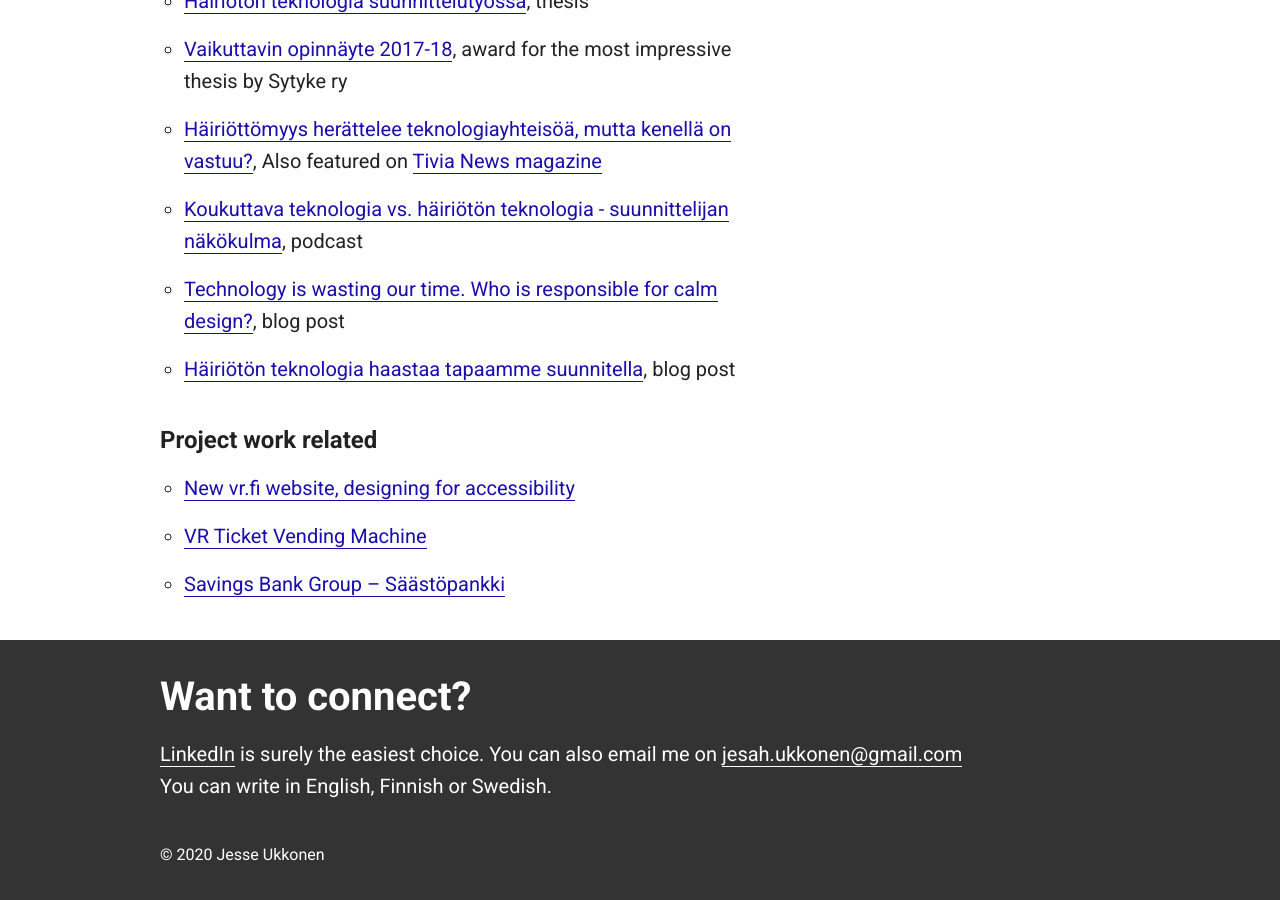
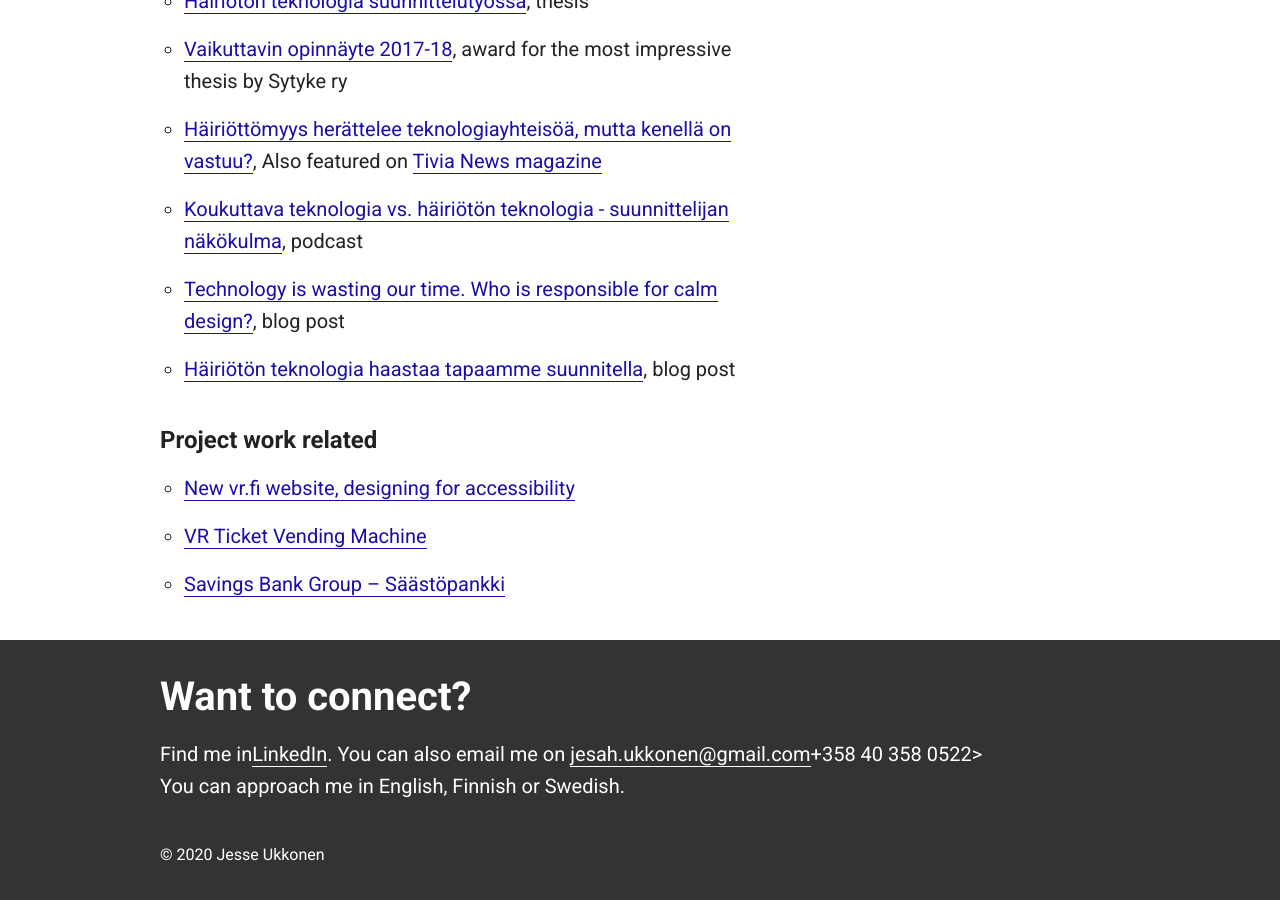
Before and after one commit to jesseu/jesseu.github.io, a Jekyll site: the page built from index.html, in a window 1280 px wide and 900 px high, scrolled down 2094 px. Built offline with Jekyll 4.4.1, drawn with Linux system fonts in a browser that asks for light colours.

Commit message:
Update default.html

```diff
--- a/_layouts/default.html
+++ b/_layouts/default.html
@@ -37,7 +37,7 @@
     <footer class= "footer">
       <div class="container footer-content">
         <h2><a id="connect"></a>Want to connect?</h2>
-        <p><a class="link-dark-bg" href="https://www.linkedin.com/in/jesseukkonen/" target="_blank">LinkedIn</a> is surely the easiest choice. You can also email me on <a class="link-dark-bg" href="javascript:alert('JavaScript')" onclick="this.href=atob('bWFpbHRvOmplc2FoLnVra29uZW4lNDBnbWFpbC5jb20='); return true" target="_blank">jesah.ukkonen@gmail.com</a><br>You can write in English, Finnish or Swedish.</p>
+        <p>Find me in<a class="link-dark-bg" href="https://www.linkedin.com/in/jesseukkonen/" target="_blank">LinkedIn</a>. You can also email me on <a class="link-dark-bg" href="javascript:alert('JavaScript')" onclick="this.href=atob('bWFpbHRvOmplc2FoLnVra29uZW4lNDBnbWFpbC5jb20='); return true" target="_blank">jesah.ukkonen@gmail.com</a or give an old-fashioned phone call at <a href="tel:+358403580522">+358 40 358 0522</a>><br>You can approach me in English, Finnish or Swedish.</p>
 
         <p style="margin-bottom:0; font-size:1rem;">&copy; <script type="text/javascript">document.write(new Date().getFullYear());
           </script> Jesse Ukkonen</p>
```
